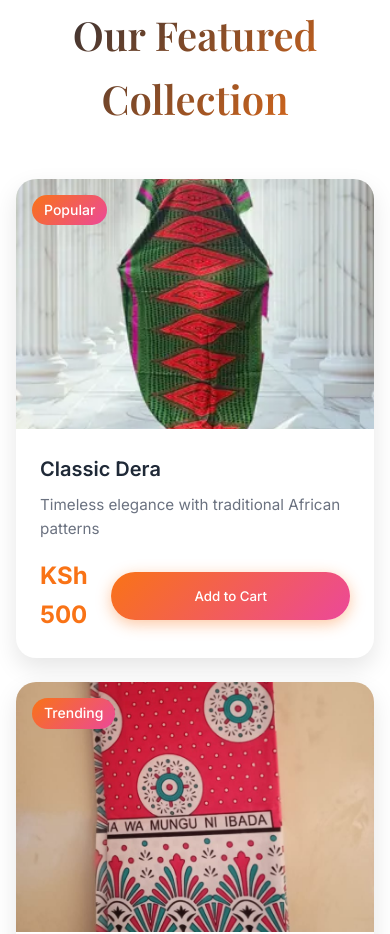
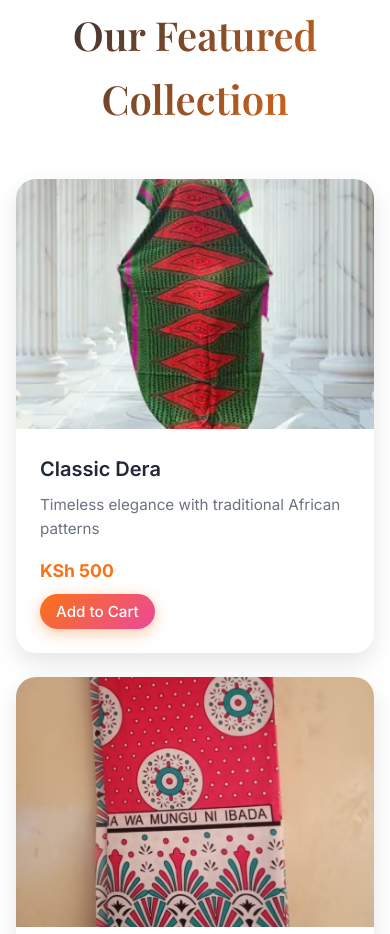
Before and after one commit to masila002/Mukami-s-Clothes-Store, a plain HTML site: page index.html in a window 390 px wide. Shown: the part 998-1932 px from the top of the page. Drawn offline with nearby package versions, Linux system fonts and the light colour scheme.

Commit message:
Update index.html

```diff
--- a/index.html
+++ b/index.html
@@ -701,6 +701,20 @@ Here's the complete HTML code for your modern, SEO-optimized Mukami Fashion & De
                 width: 95%;
                 margin: 1rem;
             }
+            .product-footer {
+                flex-direction: column;
+                align-items: flex-start;
+                gap: 0.5rem;
+            }
+            .product-price {
+                font-size: 1.1rem;
+            }
+            .product-card .btn {
+                padding: 0.5rem 1rem;
+                font-size: 0.95rem;
+                width: auto;
+                max-width: 100%;
+            }
         }
     </style>
 </head>
@@ -762,7 +776,6 @@ Here's the complete HTML code for your modern, SEO-optimized Mukami Fashion & De
                 <article class="product-card">
                     <div class="product-image">
                         <img src="Dera.webp" alt="Classic Dera - Traditional African dress with elegant patterns" loading="lazy">
-                        <div class="product-badge">Popular</div>
                     </div>
                     <div class="product-info">
                         <h3 class="product-name">Classic Dera</h3>
@@ -777,7 +790,6 @@ Here's the complete HTML code for your modern, SEO-optimized Mukami Fashion & De
                 <article class="product-card">
                     <div class="product-image">
                         <img src="leso1.jpg" alt="Colourful Leso - Vibrant African fabric" loading="lazy">
-                        <div class="product-badge">Trending</div>
                     </div>
                     <div class="product-info">
                         <h3 class="product-name">Colourful Leso</h3>
@@ -792,7 +804,6 @@ Here's the complete HTML code for your modern, SEO-optimized Mukami Fashion & De
                 <article class="product-card">
                     <div class="product-image">
                         <img src="Vitenge PURE COTTON.jpeg" alt="Elegant Vitenge - Premium African fabric" loading="lazy">
-                        <div class="product-badge">Premium</div>
                     </div>
                     <div class="product-info">
                         <h3 class="product-name">Elegant Vitenge</h3>
```
